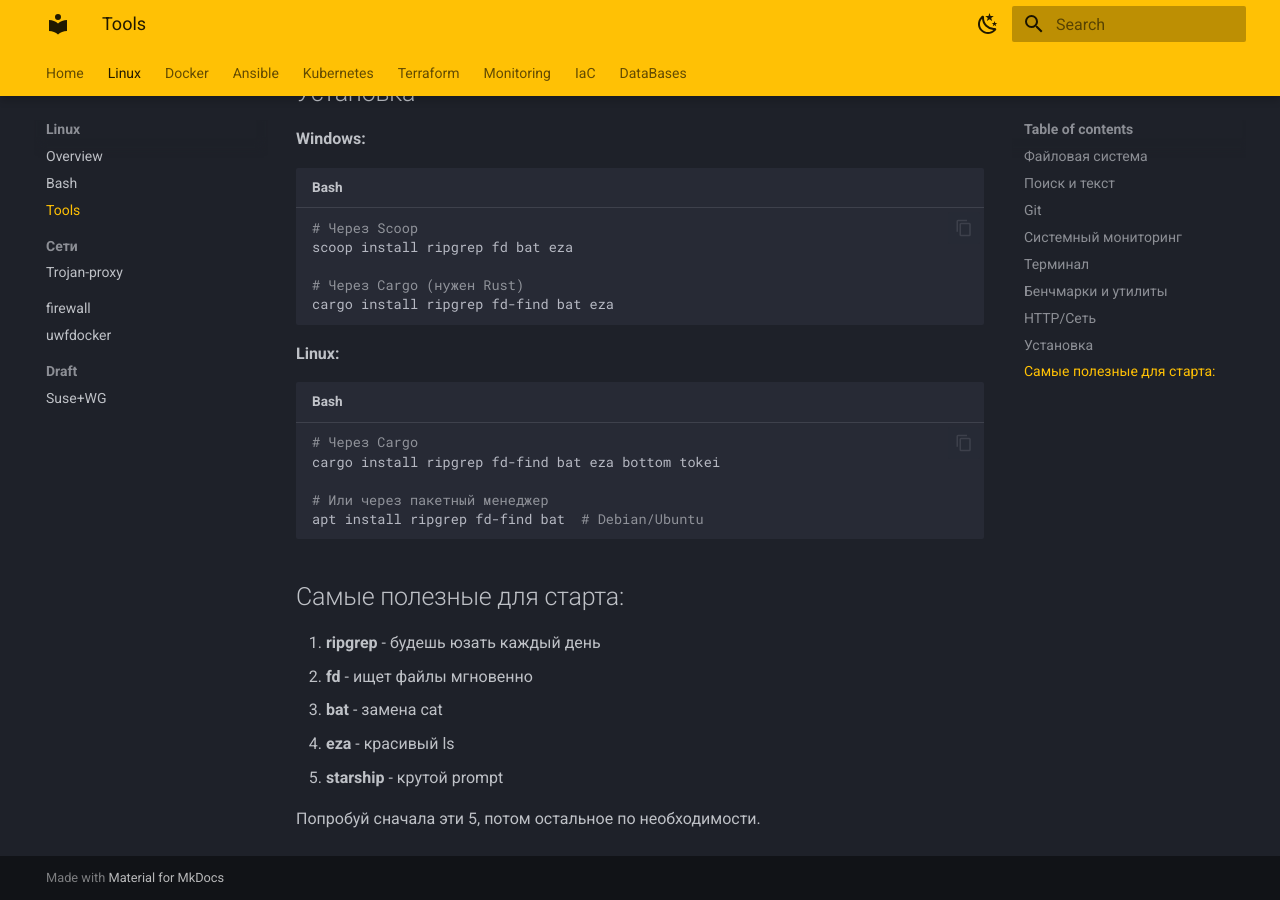
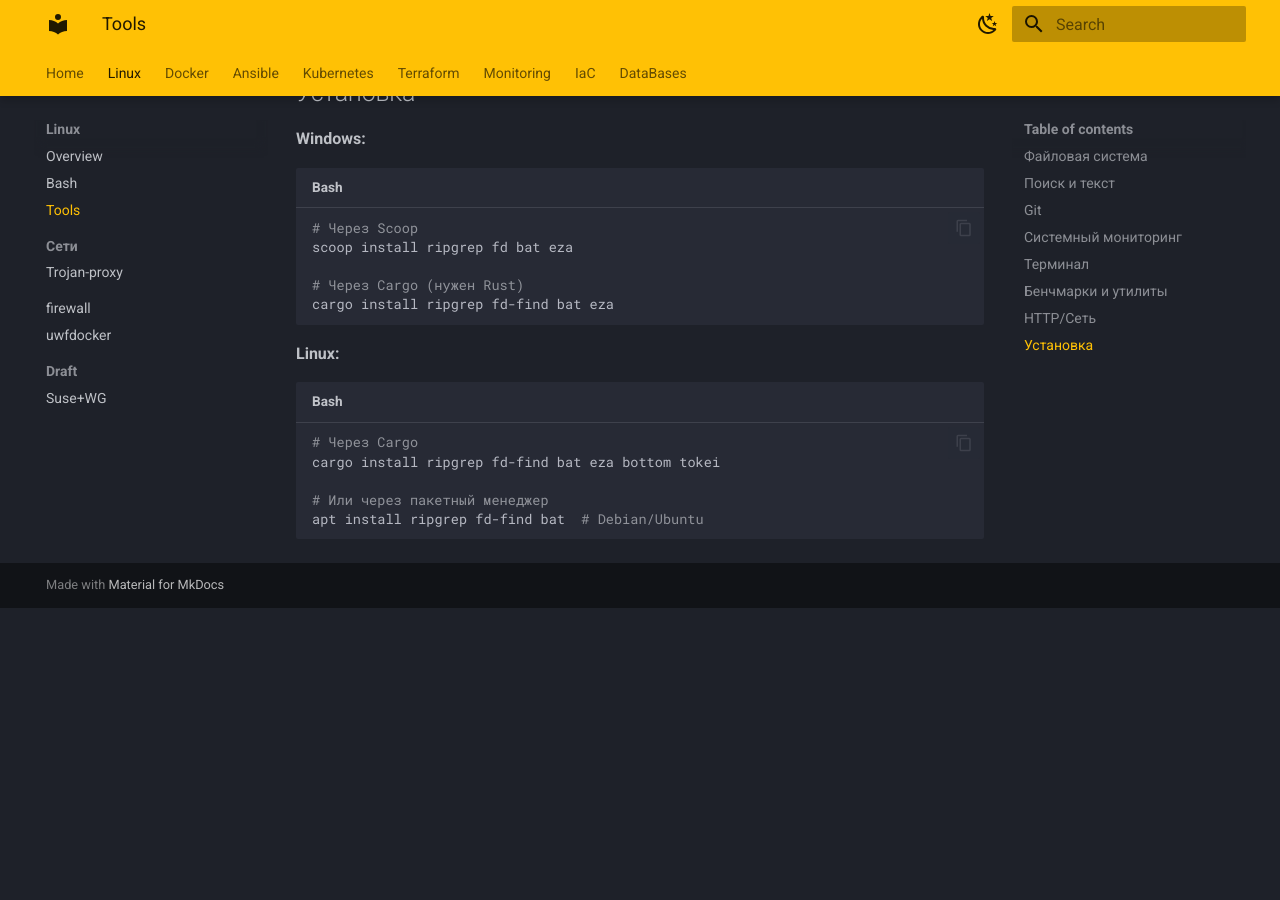
Before and after one commit to becausethatbee/terminator, an MkDocs documentation site: the page built from docs/linux/rust-tools/rust-tools.md, in a window 1280 px wide and 900 px high, scrolled down 3983 px. Built offline with MkDocs 1.6.1 and Material for MkDocs 9.7.7, drawn with Linux system fonts in a browser that asks for light colours; after the commit the page ends 4591 px from its top, so only the background shows below that.

Commit message:
Remove recommended starter tools section from Rust CLI utilities

````diff
--- a/docs/linux/rust-tools/rust-tools.md
+++ b/docs/linux/rust-tools/rust-tools.md
@@ -159,13 +159,3 @@ cargo install ripgrep fd-find bat eza bottom tokei
 # Или через пакетный менеджер
 apt install ripgrep fd-find bat  # Debian/Ubuntu
 ```
-
-## Самые полезные для старта:
-
-1. **ripgrep** - будешь юзать каждый день
-2. **fd** - ищет файлы мгновенно
-3. **bat** - замена cat
-4. **eza** - красивый ls
-5. **starship** - крутой prompt
-
-Попробуй сначала эти 5, потом остальное по необходимости.
````
